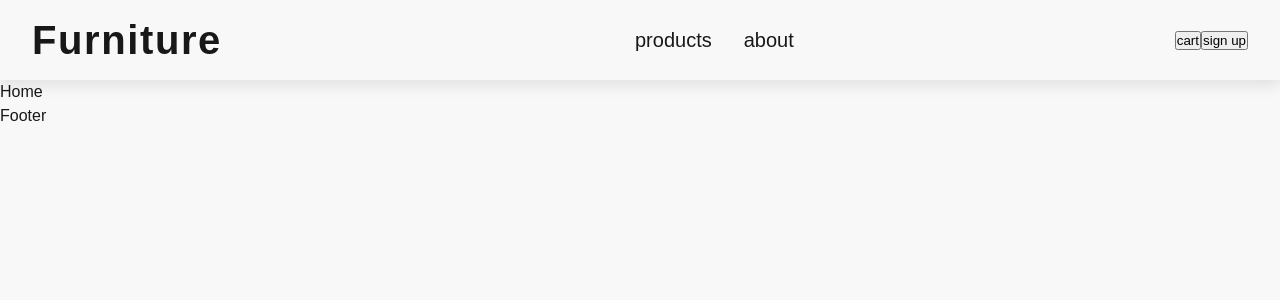
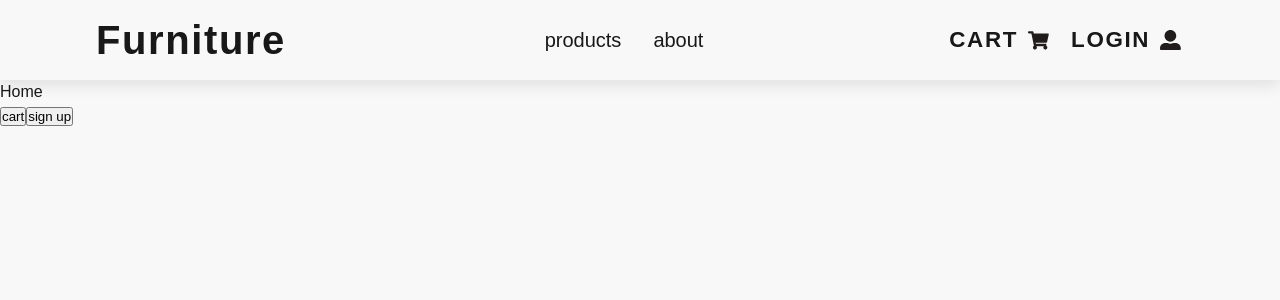
Before and after one commit to kirillmihalych/furniture-store, a React (Create React App) app: page / in a window 1280 px wide. Shown: the top 300 px of the page. Built offline with nearby package versions, Linux system fonts and the light colour scheme.

Commit message:
buttons container, icons, fonts changed

```diff
--- a/package.json
+++ b/package.json
@@ -8,6 +8,7 @@
     "@testing-library/user-event": "^13.5.0",
     "react": "^18.0.0",
     "react-dom": "^18.0.0",
+    "react-icons": "^4.3.1",
     "react-router-dom": "^6.3.0",
     "react-scripts": "5.0.0",
     "styled-components": "^5.3.5",
--- /dev/null
+++ b/src/assets/icons.js
@@ -0,0 +1,3 @@
+import { FaUserAlt, FaShoppingCart, FaBars } from 'react-icons/fa'
+
+export { FaUserAlt, FaShoppingCart, FaBars }
--- /dev/null
+++ b/src/components/ButtonsContainer.js
@@ -0,0 +1,52 @@
+import styled from 'styled-components'
+import { FaUserAlt, FaShoppingCart } from '../assets/icons'
+import { Link } from 'react-router-dom'
+
+const ButtonsContainer = () => {
+  return (
+    <Wrapper>
+      <Link to='cart'>
+        <h4>cart</h4>
+        <FaShoppingCart />
+      </Link>
+      <Link to='login'>
+        <h4>login</h4>
+        <FaUserAlt />
+      </Link>
+    </Wrapper>
+  )
+}
+
+const Wrapper = styled.div`
+  display: flex;
+  align-items: center;
+  a {
+    color: var(--notExactlyBlack);
+    cursor: pointer;
+    display: grid;
+    grid-template-columns: auto auto;
+    place-items: center;
+    padding: 0.1rem 0.2rem;
+    background: transparent;
+    border: none;
+    margin-left: 1rem;
+  }
+  h4:hover,
+  button:hover {
+    transition: var(--transition);
+    color: var(--denim);
+  }
+  h4 {
+    margin-right: 10px;
+    font-size: 1.4rem;
+    text-transform: uppercase;
+  }
+  svg {
+    font-size: 1.3rem;
+  }
+  @media screen and (max-width: 992px) {
+    display: none;
+  }
+`
+
+export default ButtonsContainer
--- a/src/components/Footer.js
+++ b/src/components/Footer.js
@@ -1,5 +1,10 @@
 const Footer = () => {
-  return <div>Footer</div>
+  return (
+    <div>
+      <button>cart</button>
+      <button>sign up</button>
+    </div>
+  )
 }
 
 export default Footer
--- a/src/components/Navbar.js
+++ b/src/components/Navbar.js
@@ -1,6 +1,8 @@
 import styled from 'styled-components'
 import { Link } from 'react-router-dom'
 import { links } from '../utils/constants'
+import { FaBars } from '../assets/icons'
+import ButtonsContainer from './ButtonsContainer'
 
 const Navbar = () => {
   return (
@@ -8,7 +10,9 @@ const Navbar = () => {
       <nav>
         <div className='nav-title'>
           <h2>furniture</h2>
-          <button className='toggle-btn'>toggle</button>
+          <button className='toggle-btn'>
+            <FaBars />
+          </button>
         </div>
         <div className='nav-links'>
           {links.map(({ id, url, name }) => {
@@ -19,10 +23,7 @@ const Navbar = () => {
             )
           })}
         </div>
-        <div className='btn-container'>
-          <button>cart</button>
-          <button>sign up</button>
-        </div>
+        <ButtonsContainer />
       </nav>
     </Wrapper>
   )
@@ -35,6 +36,18 @@ const Wrapper = styled.div`
   justify-content: center;
   align-items: center;
   box-shadow: var(--shadow);
+  .toggle-btn {
+    cursor: pointer;
+    background: none;
+    border: none;
+    font-size: 1.75rem;
+    display: flex;
+    align-items: center;
+  }
+  .toggle-btn:hover {
+    transition: var(--transiton);
+    color: var(--darkGrey);
+  }
   .nav-links {
     display: none;
   }
@@ -50,7 +63,7 @@ const Wrapper = styled.div`
     display: flex;
     justify-content: space-between;
   }
-  @media screen and (min-width: 882px) {
+  @media screen and (min-width: 982px) {
     .toggle-btn {
       display: none;
     }
--- a/src/index.css
+++ b/src/index.css
@@ -24,7 +24,7 @@ Variables
   --radius: 0.75rem;
   --shadow: 0 5px 15px rgba(0, 0, 0, 0.1);
   --max-width: 1170px;
-  --min-width: 95vw;
+  --min-width: 85vw;
 }
 
 /*
@@ -62,7 +62,7 @@ h1,
 h2,
 h3,
 h4 {
-  font-family: 'Josefin Sans', sans-serif;
+  font-family: 'Poppins', sans-serif;
   color: var(--black);
   letter-spacing: 0.1rem;
   text-transform: capitalize;
@@ -80,7 +80,7 @@ h3 {
   font-size: 1.25rem;
 }
 h4 {
-  font-size: 0.875rem;
+  font-size: 1rem;
 }
 
 p {
```
Also changed, not shown: 1 other file (tests, documents, lock files or other folders).
